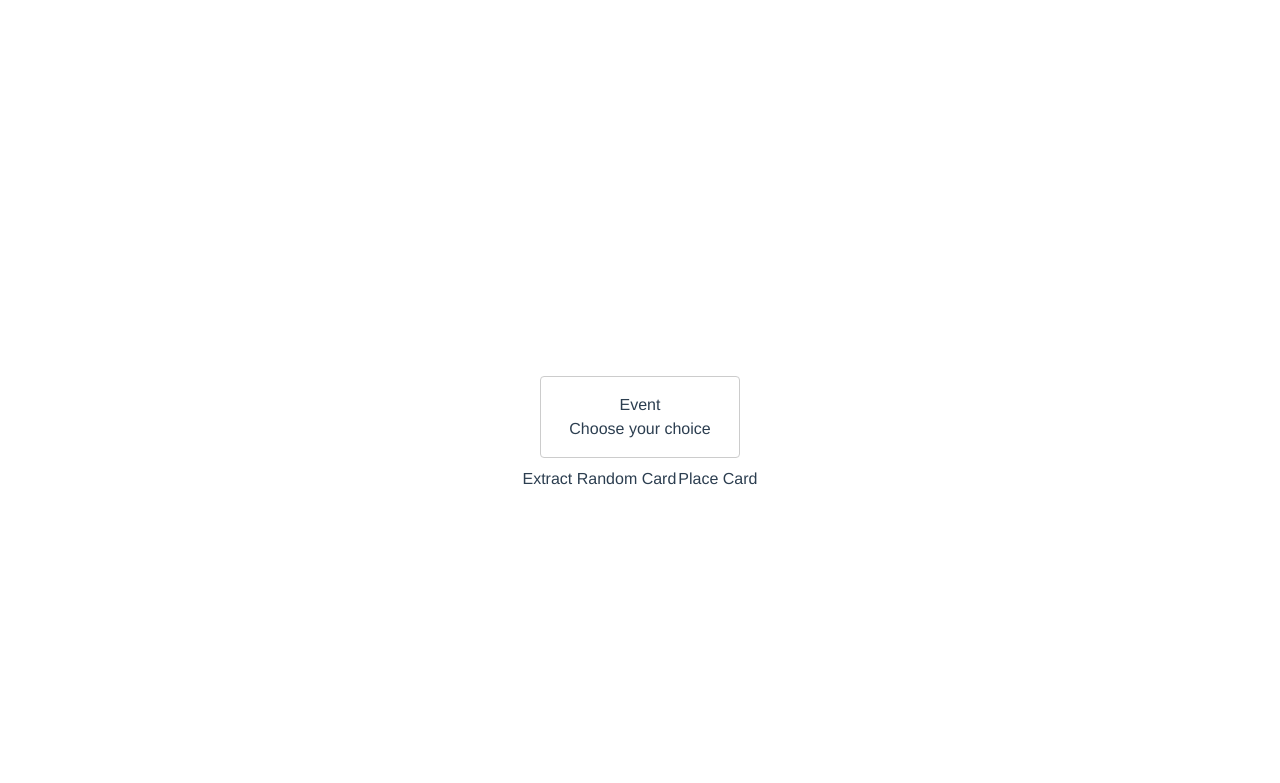
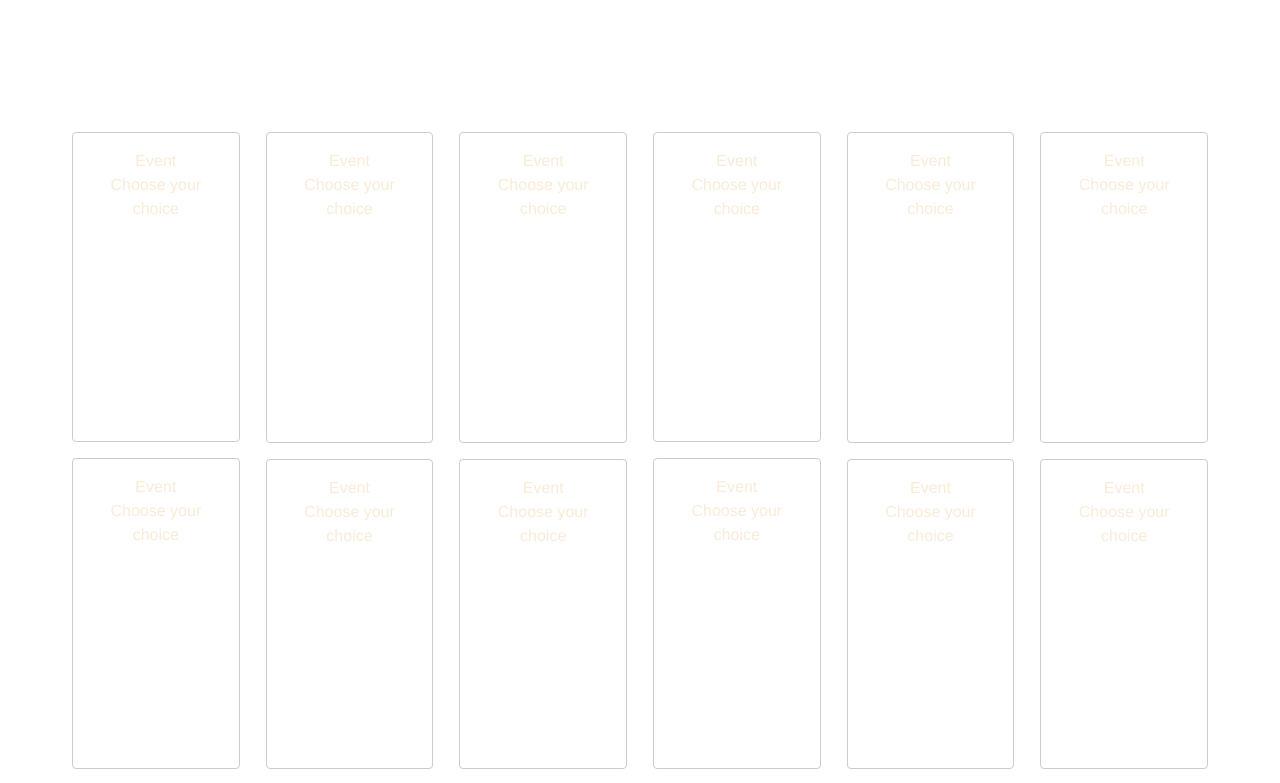
Before and after one commit to Druidss/futurai, a Vue app: page / in a window 1280 px wide. Shown: the top 783 px of the page. Built offline with nearby package versions, Linux system fonts and the light colour scheme.

Commit message:
add 6x6 layout

```diff
--- a/src/components/Card.vue
+++ b/src/components/Card.vue
@@ -46,11 +46,13 @@ export default {
 }
 
 .card {
-  width: 200px;
+  width: 100%;
+  aspect-ratio: 108 / 200; /* set the aspect ratio to 108:200 */
   padding: 16px;
   margin: 8px;
   border: 1px solid #ccc;
   border-radius: 4px;
   cursor: pointer;
+  color: antiquewhite;
 }
 </style>
--- a/src/components/Map.vue
+++ b/src/components/Map.vue
@@ -7,7 +7,9 @@
   <div>
     <div class="card-layout">
       <!-- Display the 6x6 card layout here -->
-      <Card v-for="(card, index) in cards" :key="index" :cards="cards" />
+      <div v-for="(row, rowIndex) in cardLayout" :key="`row-${rowIndex}`">
+        <Card v-for="(card, index) in cardLayout" :key="index" :cards="cards" />
+      </div>
     </div>
     <button @click="extractRandomCard">Extract Random Card</button>
     <button @click="placeCard">Place Card</button>
@@ -24,14 +26,14 @@ export default {
   },
   data() {
     return {
-      cardLayout: [], // Array to store the card layout
+      cardLayout: Array(6).fill().map(() => Array(6).fill({})),
       extractedCard: null, // Variable to store the extracted card
        cards: [
         {
           title: 'Event',
           description: 'Choose your choice',
           flipped: false,
-          image: 'path/to/your/card/image.jpg', // replace with your card image path
+          image: 'path/to/your/card/image.jpg',
         },
       ],
     };
@@ -51,6 +53,8 @@ export default {
 
 <style>
 .card-layout {
-  /* Add styling for the card layout */
+  display: grid;
+  grid-template-columns: repeat(6, 1fr);
+  grid-gap: 10px;
 }
 </style>
```
